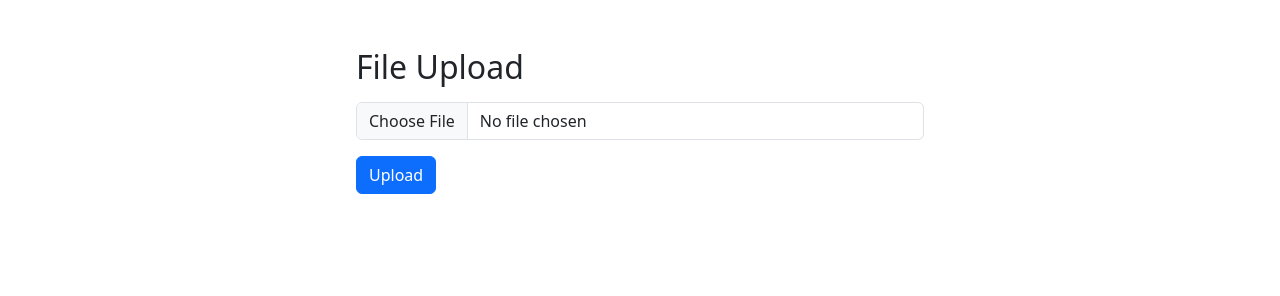
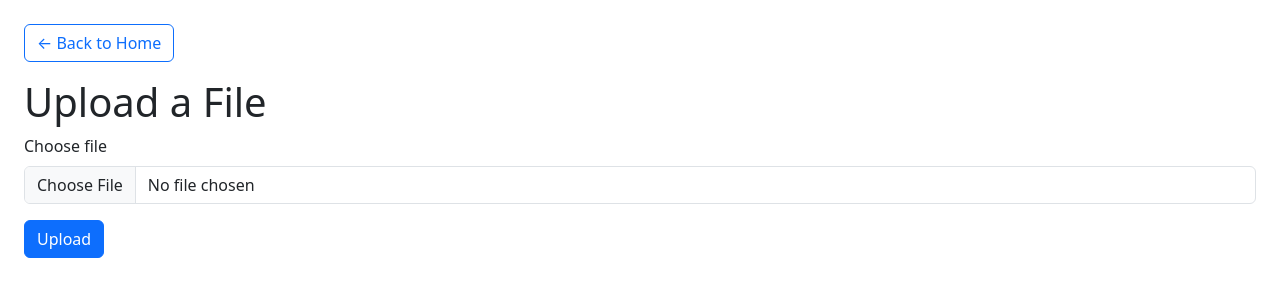
Before and after one commit to arnavparmar/TestEase-Static, a plain HTML site: page upload.html in a window 1280 px wide. Drawn offline with nearby package versions, Linux system fonts and the light colour scheme.

Commit message:
adding back to all pages

```diff
--- a/upload.html
+++ b/upload.html
@@ -2,27 +2,19 @@
 <html lang="en">
 <head>
   <meta charset="UTF-8">
-  <title>Upload</title>
+  <meta name="viewport" content="width=device-width, initial-scale=1.0">
+  <title>File Upload</title>
   <link href="https://cdn.jsdelivr.net/npm/bootstrap@5.3.0/dist/css/bootstrap.min.css" rel="stylesheet">
 </head>
-<body class="p-5">
-  <div class="container w-50">
-    <h2 class="mb-3">File Upload</h2>
+<body class="p-4">
+  <a href="index.html" class="btn btn-outline-primary mb-3">← Back to Home</a>
+  <h1>Upload a File</h1>
+  <form>
     <div class="mb-3">
-      <input type="file" id="fileInput" class="form-control">
+      <label for="formFile" class="form-label">Choose file</label>
+      <input class="form-control" type="file" id="formFile">
     </div>
-    <button id="uploadBtn" class="btn btn-primary">Upload</button>
-  </div>
-
-  <script>
-    document.getElementById('uploadBtn').onclick = () => {
-      const file = document.getElementById('fileInput').files[0];
-      if (!file) {
-        alert('Please select a file.');
-      } else {
-        alert('Uploaded: ' + file.name);
-      }
-    };
-  </script>
+    <button type="submit" class="btn btn-primary">Upload</button>
+  </form>
 </body>
 </html>
```
